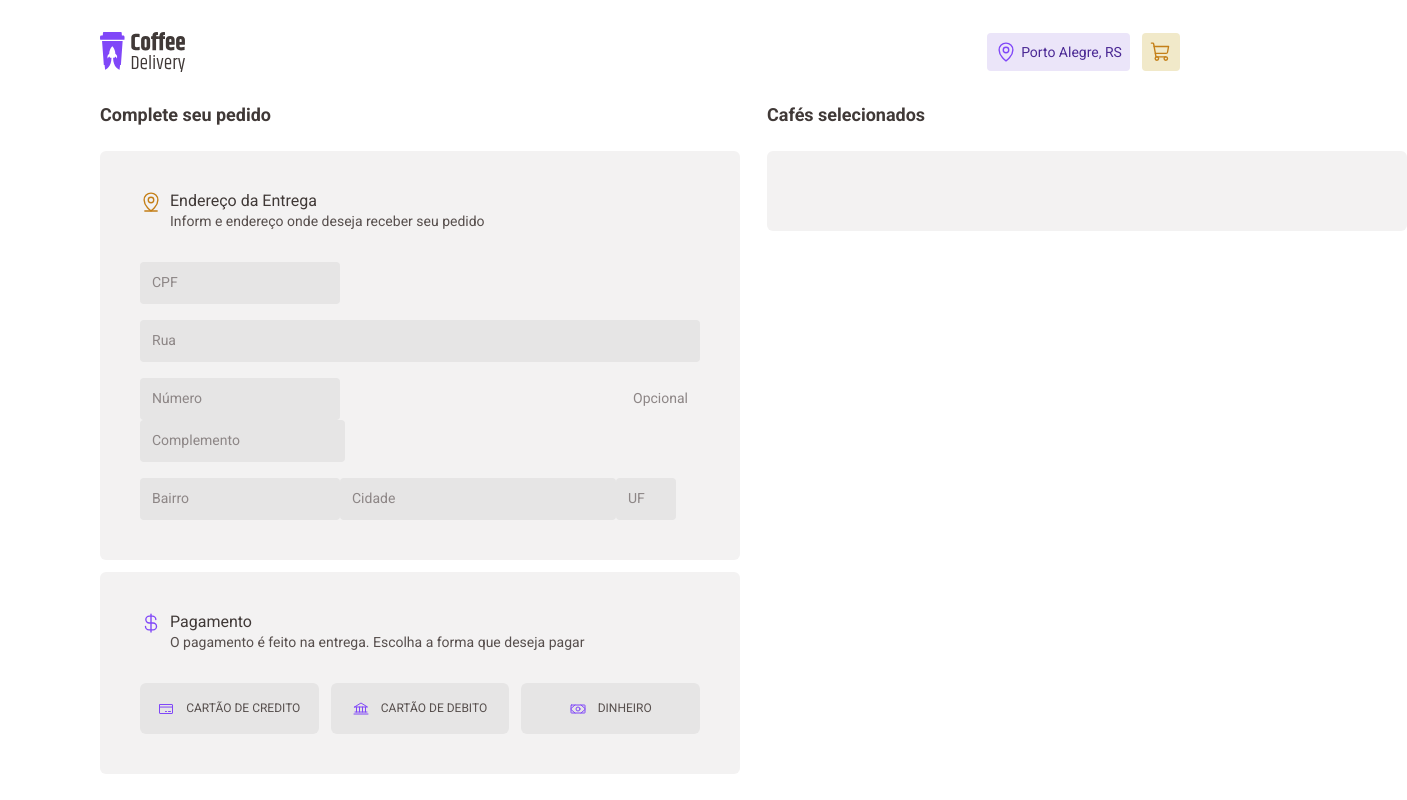
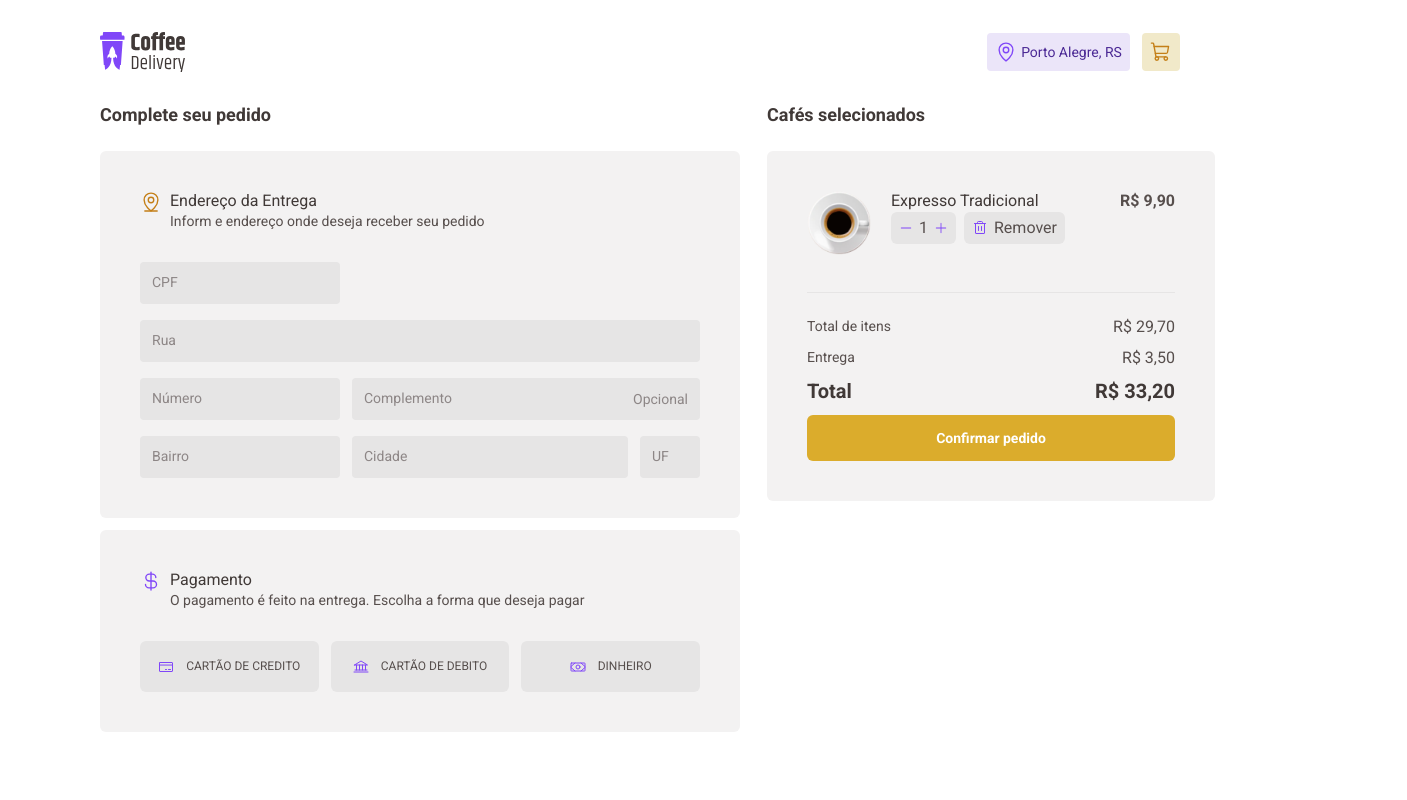
Before and after one commit to Eduardo-BarrosoS/coffee-delivery, a React (Vite) app: page /cart in a window 1280 px wide. Shown: the whole page, 1407 px wide, since content can reach past the window. Built offline with nearby package versions, Linux system fonts and the light colour scheme.

Commit message:
coffee selected preview in progress

```diff
--- a/src/pages/ShoppingCart/index.tsx
+++ b/src/pages/ShoppingCart/index.tsx
@@ -3,16 +3,23 @@ import {
   CreditCard,
   CurrencyDollar,
   MapPinLine,
+  Minus,
   Money,
+  Plus,
+  Trash,
 } from 'phosphor-react'
 import {
   Background,
+  BackgroundCoffeeSelected,
   CartContainer,
   ChosenCoffees,
+  Coffee,
   FromContainer,
   Payment,
   Requirements,
 } from './style'
+
+import EspressoTraditional from '../../assets/traditionalEspresso.svg'
 
 export const ShoppingCart = () => {
   return (
@@ -80,9 +87,39 @@ export const ShoppingCart = () => {
 
       <div>
         <h3>Cafés selecionados</h3>
-        <Background>
-          <ChosenCoffees></ChosenCoffees>
-        </Background>
+        <BackgroundCoffeeSelected>
+          <ChosenCoffees>
+            <Coffee>
+              <img src={EspressoTraditional} alt="" />
+              <div>
+                <span>Expresso Tradicional</span>
+                <div>
+                  <div>
+                    <Minus size={14} className="plus-minus" weight="fill" />
+                    <span>1</span>
+                    <Plus size={14} className="plus-minus" weight="fill" />
+                  </div>
+                  <div>
+                    <Trash className="trash" size={16} /> <span>Remover</span>
+                  </div>
+                </div>
+              </div>
+              <p>R$ 9,90</p>
+            </Coffee>
+            <div>
+              <div>
+                <span>Total de itens</span> <span>R$ 29,70</span>
+              </div>
+              <div>
+                <span>Entrega</span> <span>R$ 3,50</span>
+              </div>
+              <div>
+                <p> Total </p> <p>R$ 33,20 </p>
+              </div>
+            </div>
+            <button> Confirmar pedido </button>
+          </ChosenCoffees>
+        </BackgroundCoffeeSelected>
       </div>
     </CartContainer>
   )
--- a/src/pages/ShoppingCart/style.ts
+++ b/src/pages/ShoppingCart/style.ts
@@ -2,8 +2,8 @@ import styled from 'styled-components'
 
 export const CartContainer = styled.div`
   width: 100%;
-  display: flex;
-  justify-content: space-between;
+  display: grid;
+  grid-template-columns: auto auto;
   gap: 2.7rem;
   .address {
     margin-bottom: 1.2rem;
@@ -22,6 +22,10 @@ export const Background = styled.div`
   border-radius: 0.6rem;
 `
 
+export const BackgroundCoffeeSelected = styled(Background)`
+  width: 44.8rem;
+  flex: 1;
+`
 export const Requirements = styled.div`
   width: 100%;
   display: flex;
@@ -74,17 +78,23 @@ export const FromContainer = styled.form`
     }
   }
 
+  div:nth-child(3),
+  div:nth-child(4) {
+    display: flex;
+    gap: 1.2rem;
+  }
+
   div:nth-child(3) {
     position: relative;
     width: 100%;
     .complement {
       padding-right: 7.9rem;
-      display: flex;
+      /* display: flex; */
       flex: 1;
     }
     span {
       position: absolute;
-      top: 1.15rem;
+      top: 1.25rem;
       right: 1.2rem;
       color: ${(props) => props.theme['base-label']};
       font-weight: 400;
@@ -141,6 +151,110 @@ export const Payment = styled.div`
 export const FormOfPayment = styled.div``
 export const ChosenCoffees = styled.div`
   width: 100%;
+  div:nth-child(2) {
+    div {
+      display: flex;
+      align-items: center;
+      justify-content: space-between;
+      margin-bottom: 1.2rem;
+      span {
+        font-weight: 400;
+        font-size: 1.4rem;
+        color: ${(props) => props.theme['base-text']};
+      }
+
+      span:last-child {
+        font-size: 1.6rem;
+      }
+
+      p {
+        font-weight: 700;
+        font-size: 2rem;
+        color: ${(props) => props.theme['base-subtitle']};
+      }
+    }
+  }
+  button {
+    width: 100%;
+    height: 4.6rem;
+    display: flex;
+    align-items: center;
+    justify-content: center;
+    background: ${(props) => props.theme.yellow};
+    border-radius: 0.6rem;
+    border: none;
+    cursor: pointer;
+    font-weight: 700;
+    font-size: 1.4rem;
+    color: ${(props) => props.theme.white};
+    transition: all ease 0.2s;
+    &:hover {
+      background: ${(props) => props.theme['yellow-dark']};
+    }
+  }
+`
+export const Coffee = styled.div`
+  width: 100%;
   display: flex;
-  justify-content: space-between;
+  align-items: flex-start;
+  padding-bottom: 2.4rem;
+  border-bottom: 1px solid ${(props) => props.theme['base-button']};
+  margin-bottom: 2.4rem;
+  img {
+    width: 6.4rem;
+    height: 6.4rem;
+    margin-right: 2rem;
+  }
+  div {
+    span:first-child {
+      font-weight: 400;
+      font-size: 1.6rem;
+      line-height: 130%;
+      color: ${(props) => props.theme['base-subtitle']};
+      margin-bottom: 0.8rem;
+    }
+    div {
+      display: flex;
+      align-items: center;
+      gap: 0.8rem;
+      flex: 1;
+      div {
+        background: ${(props) => props.theme['base-button']};
+        border-radius: 0.6rem;
+        display: flex;
+        align-items: center;
+        gap: 0.6em;
+        padding: 0.6rem 0.8rem;
+        height: 3.2rem;
+        .plus-minus,
+        .trash {
+          color: ${(props) => props.theme.purple};
+        }
+        span {
+          font-weight: 400;
+        }
+      }
+      div:first-child {
+        span {
+          font-size: 1.6rem;
+          color: ${(props) => props.theme['base-title']};
+        }
+      }
+      div:nth-child(2) {
+        span {
+          font-size: 1.2rem;
+
+          color: ${(props) => props.theme['base-text']};
+        }
+      }
+    }
+  }
+  p {
+    font-weight: 700;
+    font-size: 1.6rem;
+    line-height: 130%;
+    color: ${(props) => props.theme['base-text']};
+    flex: 1;
+    text-align: right;
+  }
 `
```
